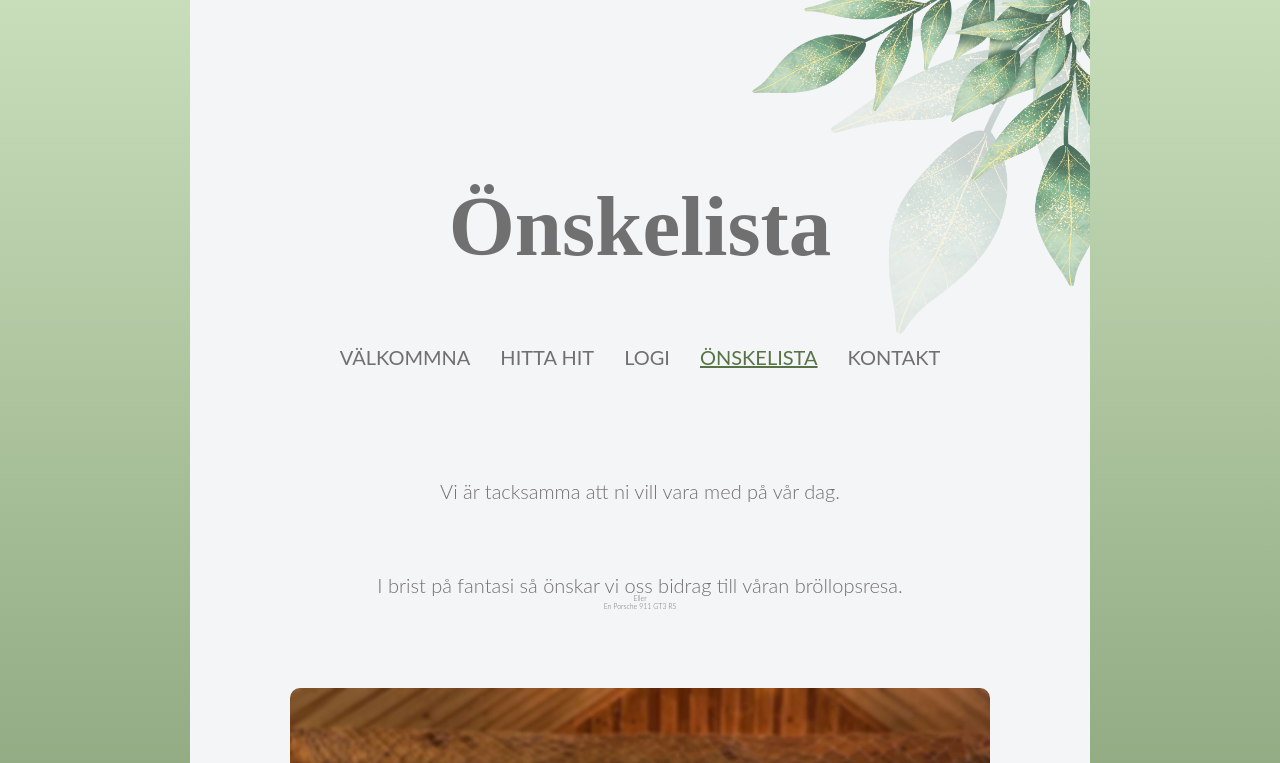
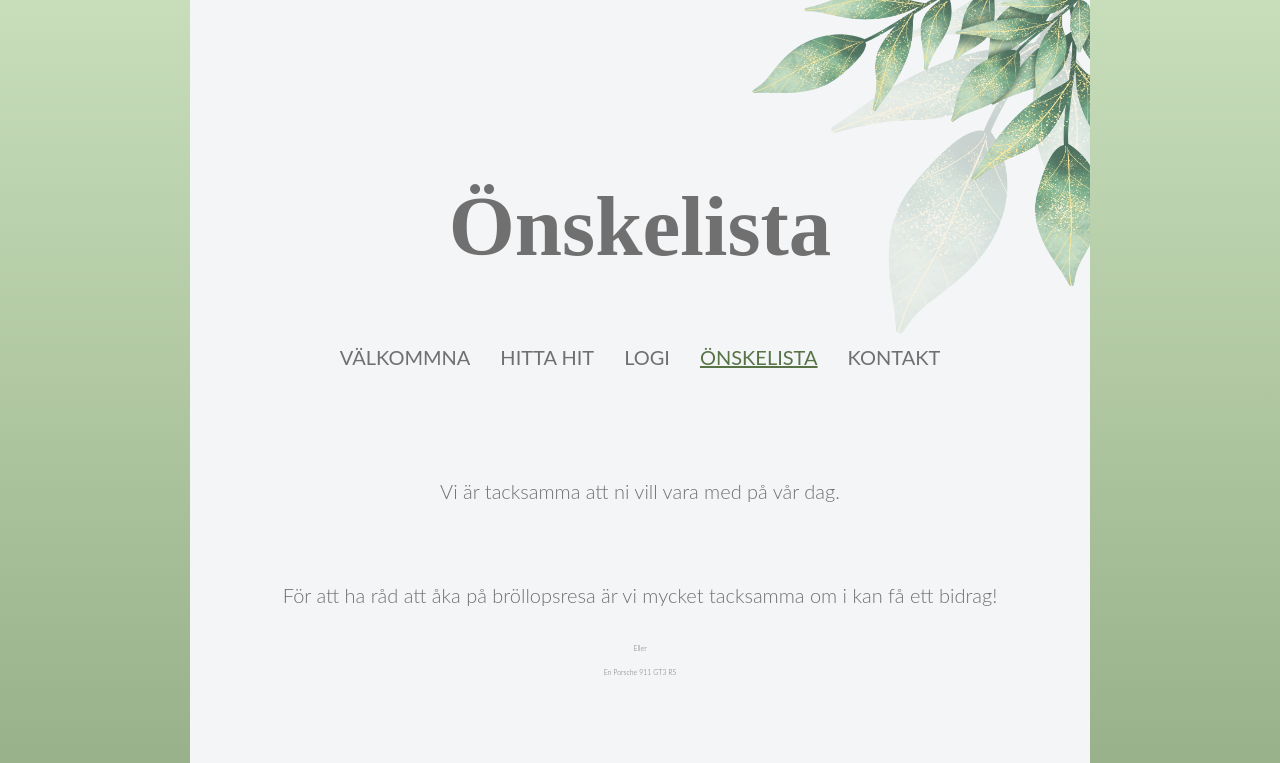
Before and after one commit to 1CIM/lolo-henke-wedd, a Next.js app: page /onskelista in a window 1280 px wide. Shown: the top 763 px of the page. Built offline with nearby package versions, Linux system fonts and the light colour scheme; a web font is replaced by a local one.

Commit message:
update text for wishlist

```diff
--- a/pages/onskelista.tsx
+++ b/pages/onskelista.tsx
@@ -19,12 +19,16 @@ const Wishlist: NextPage = () => {
       <main className='wishlist'>
         <section className='wishlist__section'>
           <p>Vi är tacksamma att ni vill vara med på vår dag.</p>
-          <p className='no-height'>
-            I brist på fantasi så önskar vi oss bidrag till våran bröllopsresa.{' '}
+          <p>
+            För att ha råd att åka på bröllopsresa är vi mycket tacksamma om i
+            kan få ett bidrag!
             <br /> <br />
             <span className='wishlist__section--small-text'>
               Eller <br /> En Porsche 911 GT3 RS
             </span>
+          </p>
+          <p>
+            Vi har ett separat konto för dessa gåvor: <br></br>9252 7531288
           </p>
           <figure>
             <Image src='/blurred.webp' alt='' width={828} height={683} />
```
